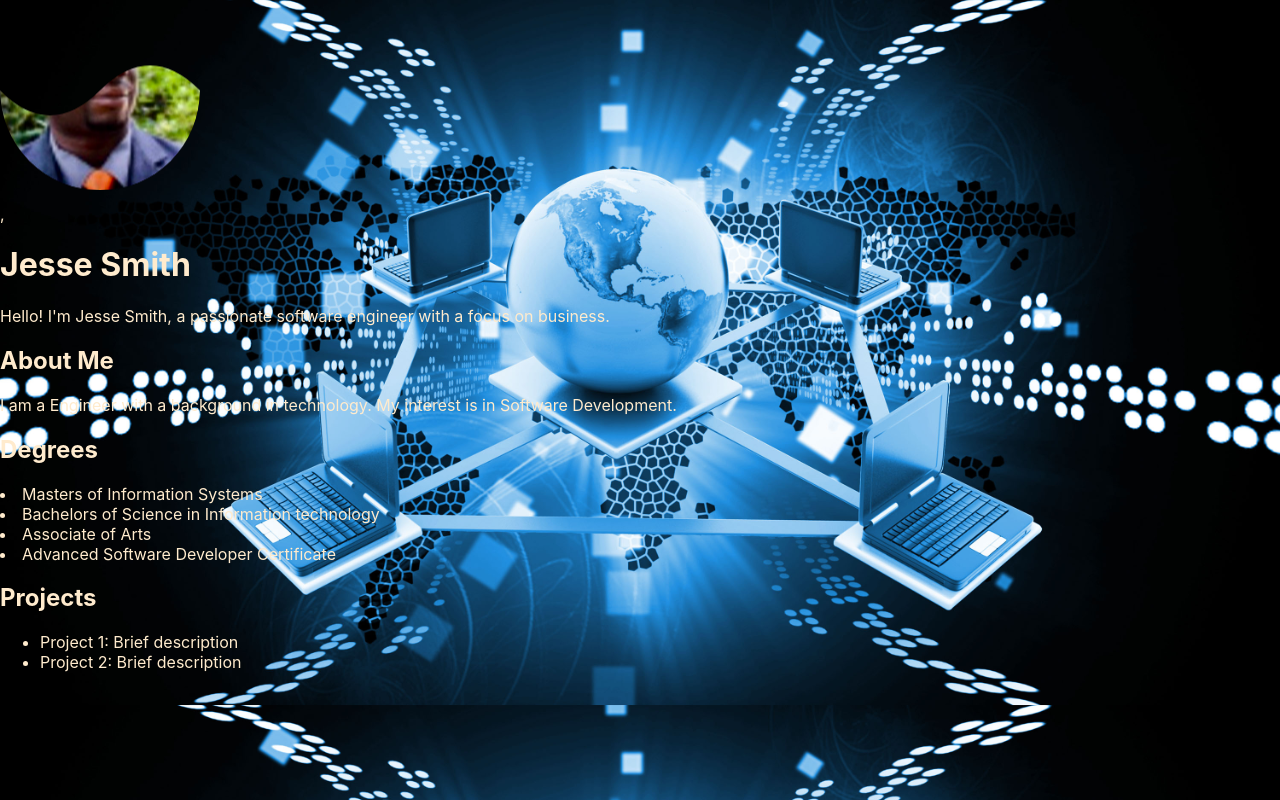
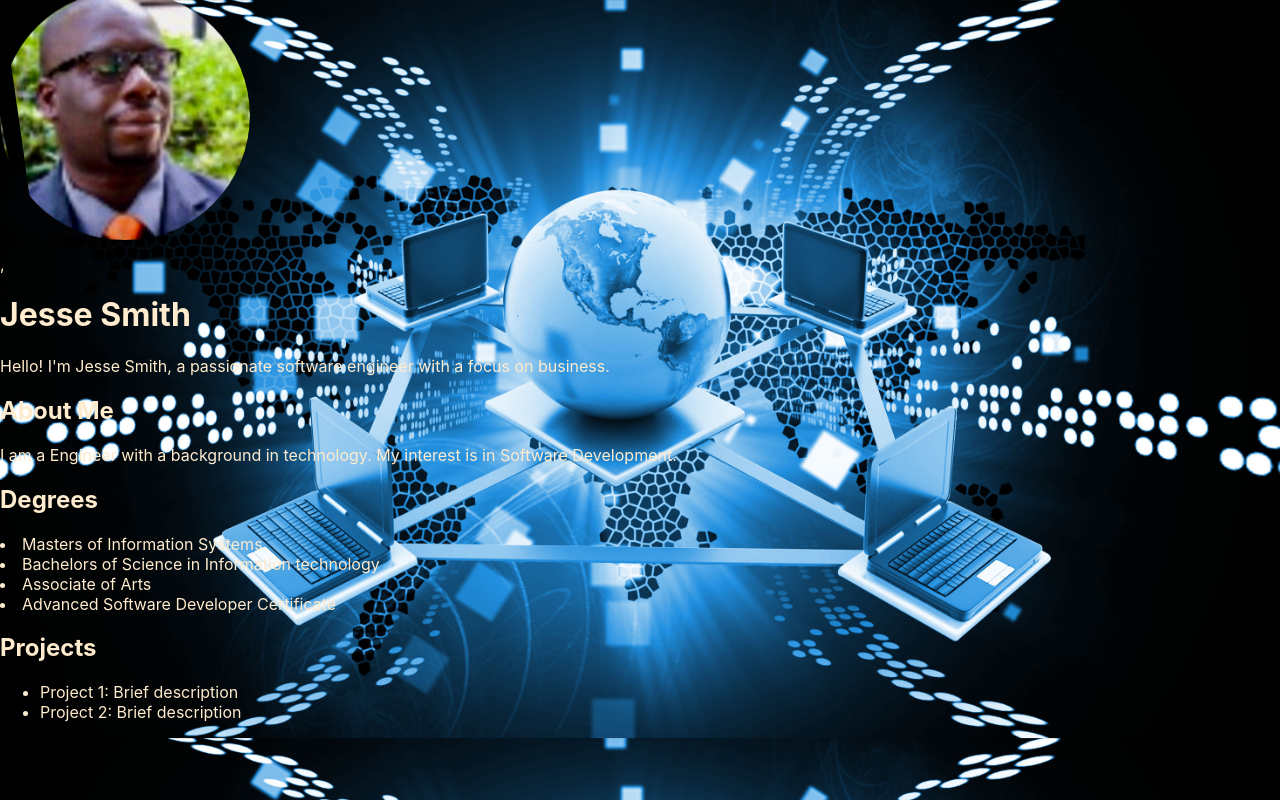
Before and after one commit to JesseSmith3rd/Porfolio, a React (Create React App) app: page / in a window 1280 px wide. Built offline with nearby package versions, Linux system fonts and the light colour scheme.

Commit message:
Fixed half circle on profile pic

```diff
--- a/src/IntroC/Style.css
+++ b/src/IntroC/Style.css
@@ -10,14 +10,13 @@
 }
 
 .profile-image {
-    width: 200px;
-    height: 200px;
-    border-radius: 50%;
+    width: 250px;
+    height: 250px;
+    border-radius: 100%;
     object-fit: cover;
     mask-image: url('/public/images/wave.svg');
-    mask-size: cover;
+    mask-size: 100% 100%; /* cover the entire image*/
     mask-position: center;
-
     animation: wave 2s infinite alternate;
 }
 
```
Also changed, not shown: public/images/wave.svg.
